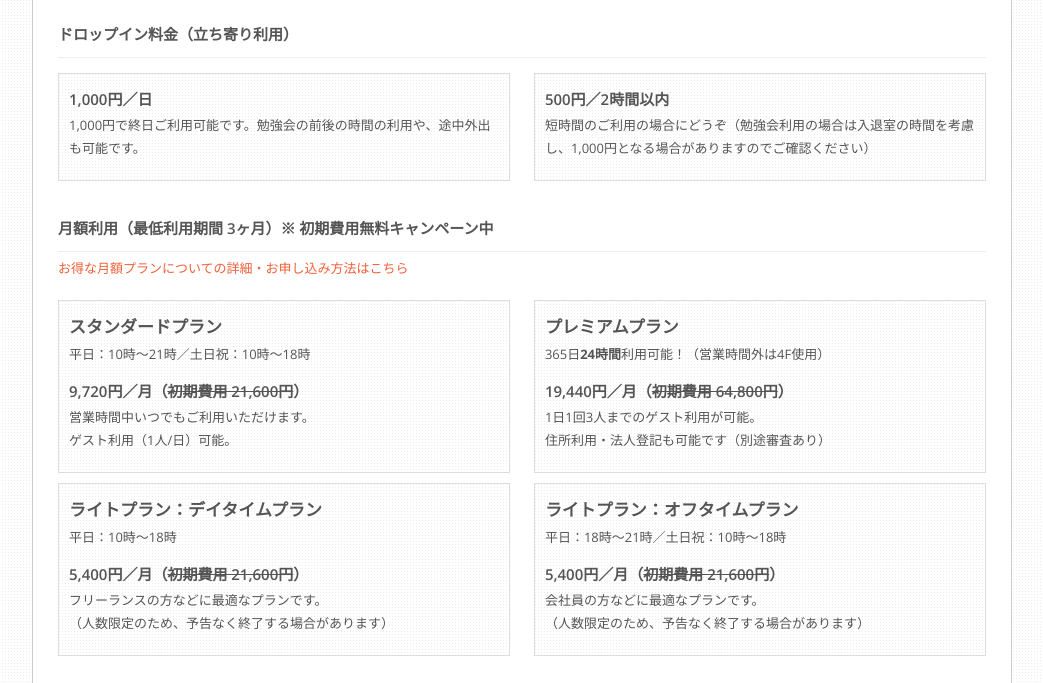
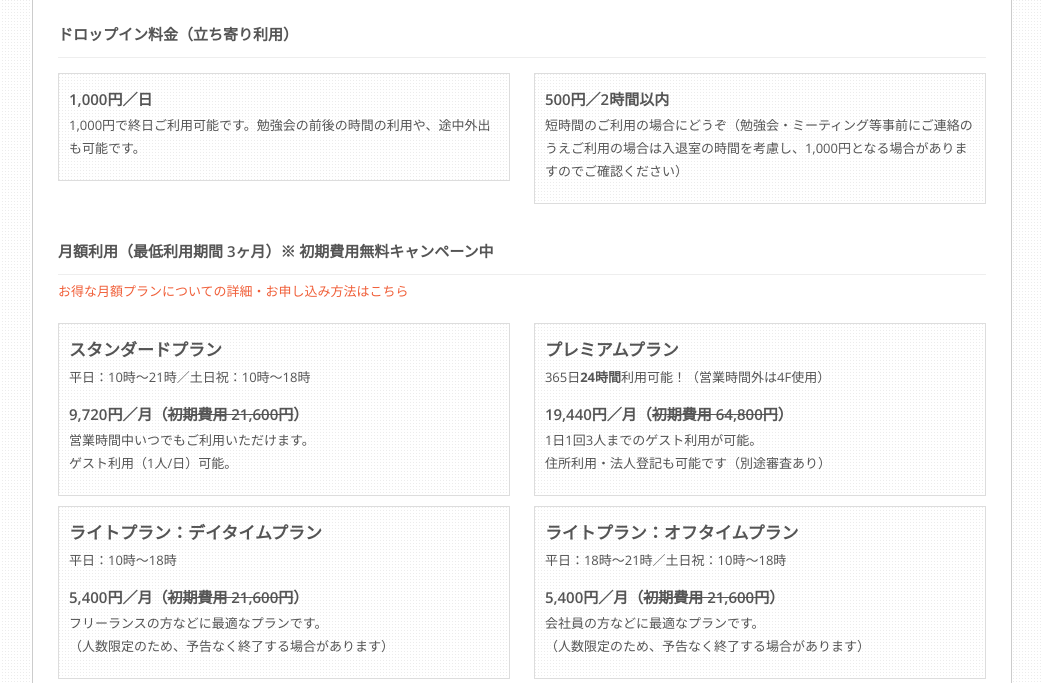
Before and after one commit to coedo/coedo.github.io, a plain HTML site: page index.html in a window 1280 px wide. Shown: the part 900-1583 px from the top of the page, without its empty margins (118-1161 px from the left). Drawn offline with nearby package versions, Linux system fonts and the light colour scheme; a script that the page names is missing.

Commit message:
Update 500yen drop-in use

```diff
--- a/index.html
+++ b/index.html
@@ -361,7 +361,7 @@
 					<div class="span12">
 						<h6>500円／2時間以内</h6>
 
-						<p>短時間のご利用の場合にどうぞ（勉強会利用の場合は入退室の時間を考慮し、1,000円となる場合がありますのでご確認ください）</p>
+						<p>短時間のご利用の場合にどうぞ（勉強会・ミーティング等事前にご連絡のうえご利用の場合は入退室の時間を考慮し、1,000円となる場合がありますのでご確認ください）</p>
 					</div>
 				</div>
 			</div>
```
